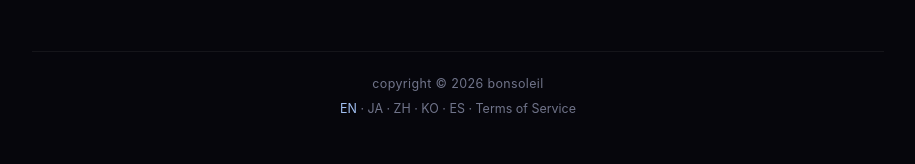
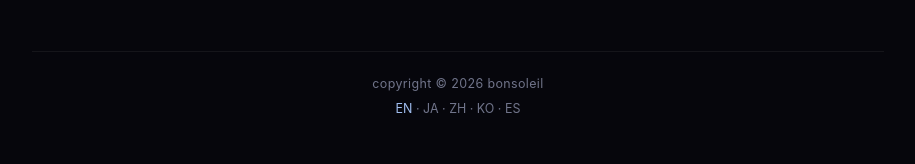
Before and after one commit to goodsun/ciel, a PHP site: page /service.php in a window 1280 px wide. Shown: the part 4983-5147 px from the top of the page, without its empty margins (182-1097 px from the left). Run offline with PHP 8.4, Linux system fonts and the light colour scheme; data that the repository does not hold is empty.

Commit message:
chore: remove ToS link from footer
ToS is now linked from generate buttons and purchase form, making the
footer link redundant.

```diff
--- a/templates/footer.php
+++ b/templates/footer.php
@@ -14,7 +14,6 @@ foreach ($langs as $code => $label) {
 }
 echo implode(' &middot; ', $parts);
 ?>
-      &middot; <a href="service.php?lang=<?= $CURRENT_LANG ?>" style="color:var(--text-dim, #70748a);text-decoration:none;transition:color 0.3s;"><?= t('terms_of_service') ?></a>
     </p>
   </footer>
 </div>
```
